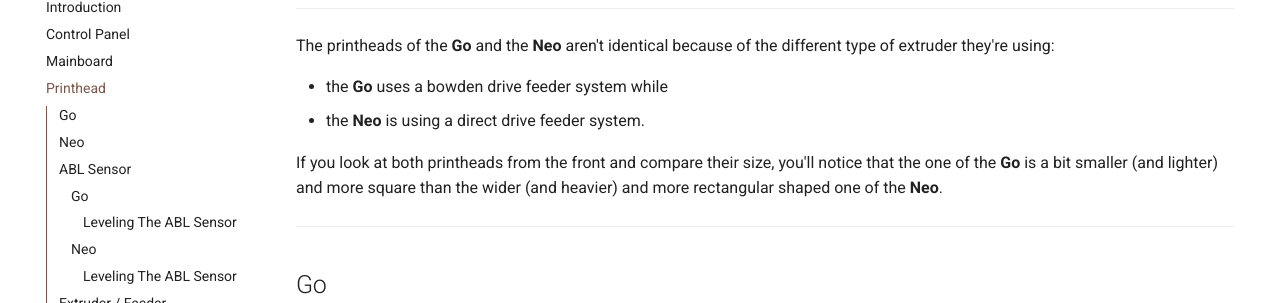
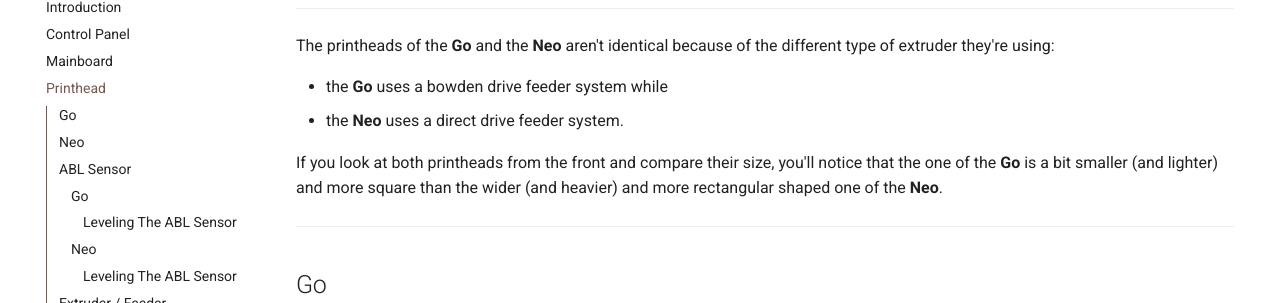
Before and after one commit to 1coderookie/KobraGoNeoInsights, an MkDocs documentation site: the page built from docs/hardware/printhead.md, in a window 1280 px wide and 900 px high, scrolled down 730 px. Shown: the part 149-452 px from the top of the window. Built offline with MkDocs 1.6.1 and Material for MkDocs 9.7.7, drawn with Linux system fonts in a browser that asks for light colours; comment, search, counter and statistics services are not loaded.

Commit message:
Update printhead.md

```diff
--- a/docs/hardware/printhead.md
+++ b/docs/hardware/printhead.md
@@ -20,7 +20,7 @@
 The printheads of the **Go** and the **Neo** aren't identical because of the different type of extruder they're using:
 
 - the **Go** uses a bowden drive feeder system while
-- the **Neo** is using a direct drive feeder system.
+- the **Neo** uses a direct drive feeder system.
 
 If you look at both printheads from the front and compare their size, you'll notice that the one of the **Go** is a bit smaller (and lighter) and more square than the wider (and heavier) and more rectangular shaped one of the **Neo**.
 
```
